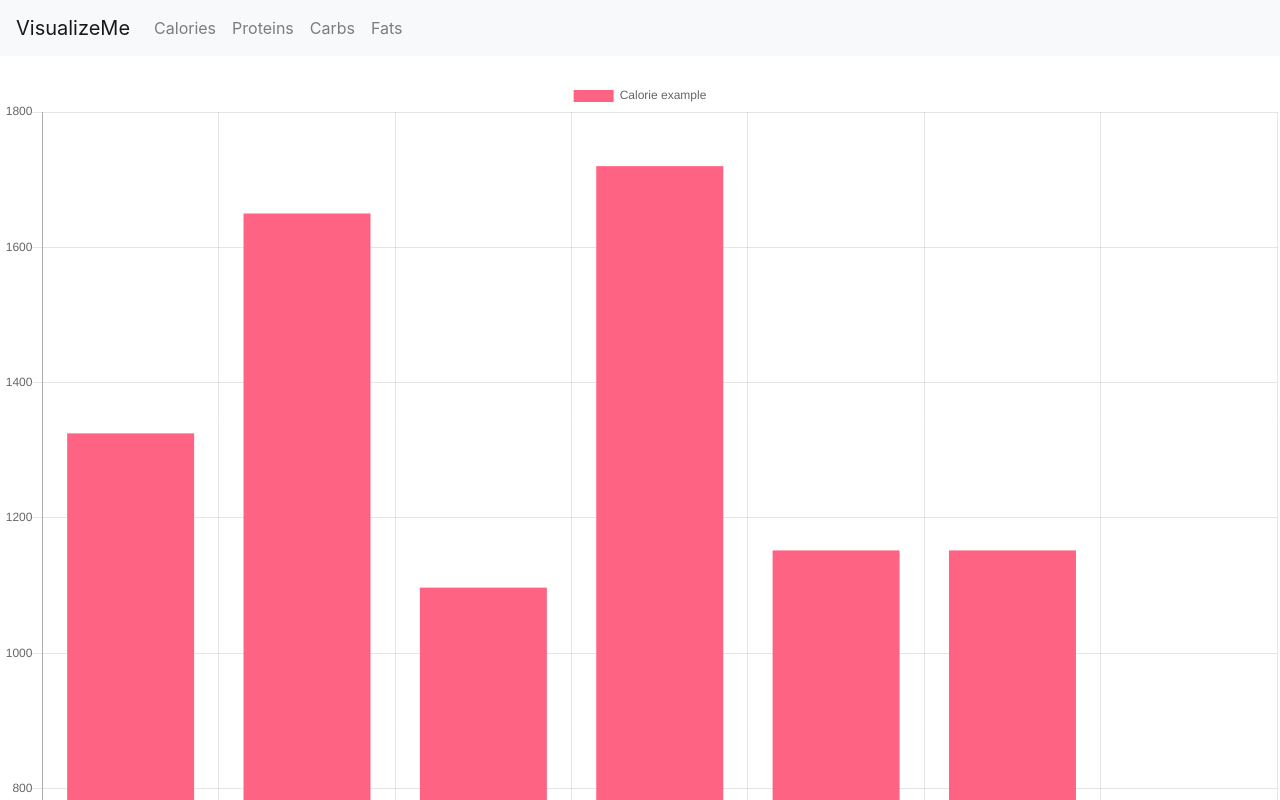
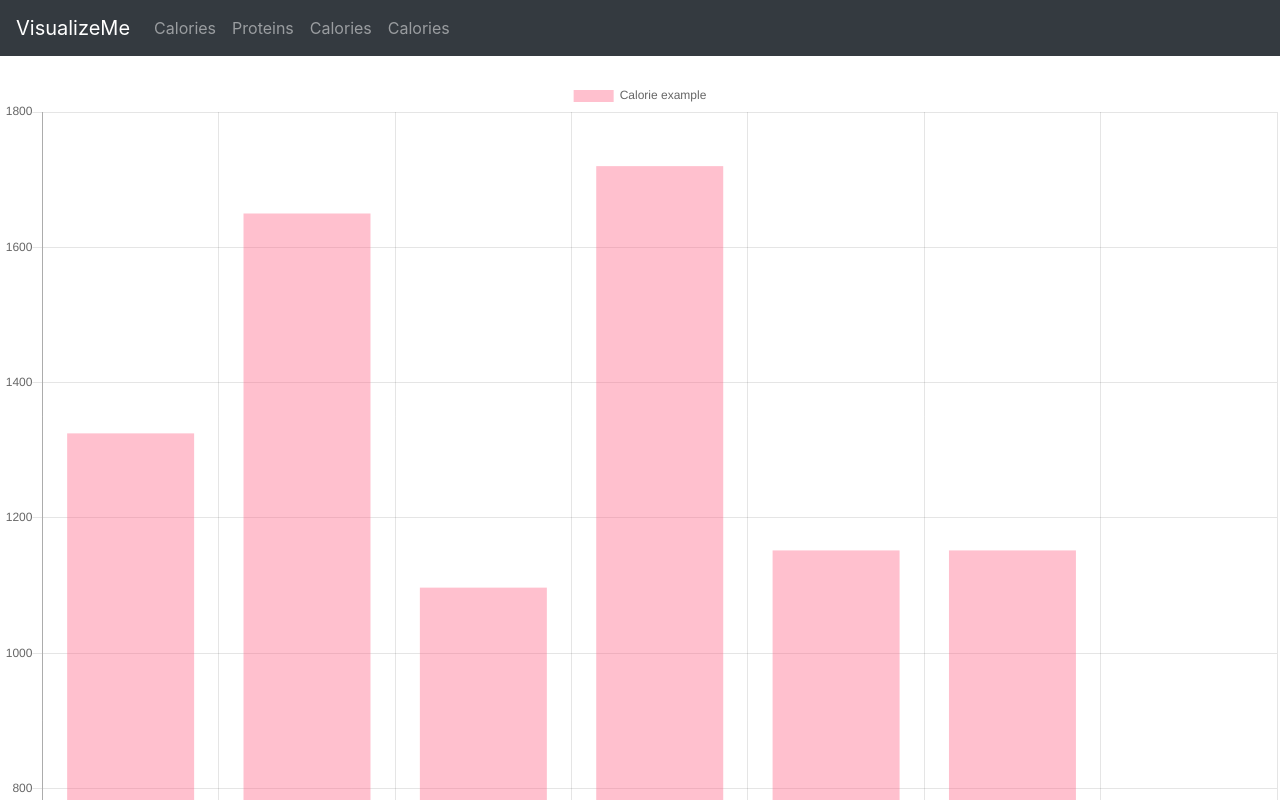
Before and after one commit to seppar93/visualizeMe, a website: page index.html in a window 1280 px wide. Shown: the top 800 px of the page. Drawn offline with nearby package versions, Linux system fonts and the light colour scheme.

Commit message:
updated charts, stacked chart added. homepage updated. images for homepage added to CSS file

```diff
--- a/getData.js
+++ b/getData.js
@@ -115,16 +115,16 @@ console.log(sum(getData(profileData,getCalories)));
 
 ////////////////////////////////////////////////////////////////////////////////
 
-var ctx = document.getElementById("calories"); // whatever name we are going to give the calories div
+var ctx = document.getElementById("calories");
 var caloriesChart = new Chart(ctx, {
-type: 'bar',  //NOTE: ideally we can make this tied to a dropdown menu on the HTML to change chart type
+type: 'bar',
 data: {
-  labels : getData(profileData,getDate),  //the variable pulled from the JSON loop
+  labels : getData(profileData,getDate),
   datasets: [ {
     label: "Calorie example",
-    backgroundColor: 'rgb(255, 99, 132)',
-    borderColor: 'rgb(255, 99, 132)',
-    data: getData(profileData,getCalories),     //the other variable pulled from the JSON loop
+    backgroundColor: 'rgba(255,99,132,0.4)',
+    borderColor: 'rgba(255,99,132,1)',
+    data: getData(profileData,getCalories),
 }]
 },
 options: {
@@ -141,48 +141,74 @@ scales: {
 
 var ctx = document.getElementById("pie");
 var myChart = new Chart(ctx, {
-//type of chart
 type: 'pie',
 data: {
     labels: ["Proteins", "Carbs", "Fats"],
     datasets: [{
         label: 'Weekly Intake',
-        //values for chart to display
         data: [sum(getData(profileData,getProtein)), sum(getData(profileData,getCarbs)), sum(getData(profileData,getFats))],
-        //colours used for graphing labels above
         backgroundColor: [
-            'rgba(153,255,51,0.4)',
-            'rgba(255,153,0,0.4)',
-            'rgba(260,200,60,0.4)',
-            'rgba(63, 63, 191,0.4)',
+            'rgba(153,255,51,0.3)',
+            'rgba(255,153,0,0.3)',
+            'rgba(260,200,60,0.3)'
         ],
-        //border colors used for the labels above
         borderColor: [
             'rgba(153,255,51,1)',
-            'rgba(255,153,0, 1)',
-            'rgba(260,200,60, 1)',
-            'rgba(63, 63, 191,1)',
+            'rgba(255,153,0,1)',
+            'rgba(260,200,60,1)'
         ],
         borderWidth: 1
     }]
 },
 options: {
-    //if we wanted to add graph lines, we would do so in here.
+
 }
 });
 
-
-
-var ctx = document.getElementById("time"); // <-- div for area hold weight line graph goes in here
+var ctx = document.getElementById("time");
 var caloriesChart = new Chart(ctx, {
-    type: 'line', //type of chart
+    type: 'line',
     data: {
-      labels : getData(profileData,getDate),  //variable for dates
+      labels : getData(profileData,getDate),
       datasets: [ {
-        label: "calories",//name of chart
-        backgroundColor: 'rgba(rgb(0,250,154,0.4)',
-        borderColor: 'rgba(rgb(0,250,154,1)',
-        data: getData(profileData,getCalories) ,     //<--the weight variable pulled from the JSON loop
+        label: "calories",
+        backgroundColor: 'rgba(0,250,154,0.4)',
+        borderColor: 'rgba(0,250,154,1)',
+        data: getData(profileData,getCalories) ,
     }]
   },
 });
+
+var ctx = document.getElementById("macros");
+var caloriesChart = new Chart(ctx, {
+type: 'bar',
+data: {
+  labels : getData(profileData,getDate),
+  datasets: [  {
+       label: 'protein',
+       data: getData(profileData,getProtein),
+      backgroundColor: "rgba(240,152,38,0.4)",
+      borderColor: "rgba(240,152,38,1)"
+     },{
+       label: 'carbs',
+      data: getData(profileData,getCarbs),
+       backgroundColor: "rgba(51,38,240,0.4)",
+       borderColor: "rgba(51,51,240,1)",
+     }, {
+       label: 'fat',
+       data: getData(profileData,getFats),
+       backgroundColor: "rgba(38,227,240,0.4)",
+       borderColor: "rgba(38,227,240,1)",
+}]
+},
+options: {
+  scales: {
+    yAxes: [{
+      stacked: true
+    }],
+    xAxes: [{
+      stacked: true
+    }]
+  }
+}
+});
--- a/home.html
+++ b/home.html
@@ -3,7 +3,10 @@
  <head>
    <meta charset="utf-8">
    <title>VisualizeMe</title>
+
    <link rel="stylesheet" href="https://maxcdn.bootstrapcdn.com/bootstrap/4.0.0/css/bootstrap.min.css" integrity="sha384-Gn5384xqQ1aoWXA+058RXPxPg6fy4IWvTNh0E263XmFcJlSAwiGgFAW/dAiS6JXm" crossorigin="anonymous">
+
+   <link rel="stylesheet" type="text/css" href="./CSS/style.css"/>
 
    <script
    src="https://code.jquery.com/jquery-3.3.1.js"
@@ -47,18 +50,14 @@
     </div>
 
 <br>
-<br>
 
 <div class="container">
-<hr class="featurette-divider">
+
 <br>
-<div class="row featurette" id="calories">
-  <div class="col-md-7">
-    <h2 class="featurette-heading" >Calories</h2> <span class="text-muted">more text.</span>
+<div class="row featurette text-center" id="aboutUs">
+  <div class="col-md-12">
+    <h2 class="featurette-heading"><strong>What is VisualizeMe?</strong></h2> <span class="text-muted">more text.</span>
     <p class="lead">Donec ullamcorper nulla non metus auctor fringilla. Vestibulum id ligula porta felis euismod semper. Praesent commodo cursus magna, vel scelerisque nisl consectetur. Fusce dapibus, tellus ac cursus commodo.</p>
-  </div>
-  <div class="col-md-5">
-      <img class="featurette-image img-fluid mx-auto" src="" alt="Generic placeholder image">
   </div>
 </div>
 <br>
@@ -66,7 +65,7 @@
 <br>
 <div class="row featurette" id="protien">
     <div class="col-md-5 pull-md-7">
-        <img class="featurette-image img-fluid mx-auto" src="" alt="Generic placeholder image">
+        <img class="featurette-image img-fluid mx-auto" src="./CSS/pie.PNG" alt="Generic placeholder image">
       </div>
   <div class="col-md-7 push-md-5">
     <h2 class="featurette-heading" >Protein</h2> <span class="text-muted">more text.</span>
@@ -83,7 +82,7 @@
     <p class="lead">Donec ullamcorper nulla non metus auctor fringilla. Vestibulum id ligula porta felis euismod semper. Praesent commodo cursus magna, vel scelerisque nisl consectetur. Fusce dapibus, tellus ac cursus commodo.</p>
   </div>
   <div class="col-md-5">
-    <img class="featurette-image img-fluid mx-auto" src="" alt="Generic placeholder image">
+    <img class="featurette-image img-fluid mx-auto" src="./CSS/line.PNG" alt="Generic placeholder image">
   </div>
 </div>
 <br>
@@ -107,7 +106,7 @@
     <p class="lead">Donec ullamcorper nulla non metus auctor fringilla. Vestibulum id ligula porta felis euismod semper. Praesent commodo cursus magna, vel scelerisque nisl consectetur. Fusce dapibus, tellus ac cursus commodo.</p>
   </div>
   <div class="col-md-5">
-      <img class="featurette-image img-fluid mx-auto" src="" alt="Generic placeholder image">
+      <img class="featurette-image img-fluid mx-auto" src="./CSS/stacked.PNG" alt="Generic placeholder image">
   </div>
 </div>
 <br>
--- a/index.html
+++ b/index.html
@@ -5,10 +5,18 @@
    <title>VisualizeMe</title>
    <link rel="stylesheet" href="https://maxcdn.bootstrapcdn.com/bootstrap/4.0.0/css/bootstrap.min.css" integrity="sha384-Gn5384xqQ1aoWXA+058RXPxPg6fy4IWvTNh0E263XmFcJlSAwiGgFAW/dAiS6JXm" crossorigin="anonymous">
 
+
+ </head>
+
+ <body><script
+  src="https://code.jquery.com/jquery-3.3.1.js"
+  integrity="sha256-2Kok7MbOyxpgUVvAk/HJ2jigOSYS2auK4Pfzbm7uH60="
+  crossorigin="anonymous"></script>
+
 </head>
 
 <body>
-   <nav class="navbar navbar-expand-lg navbar-light bg-light ">
+  <nav class="navbar navbar-expand-lg navbar-dark bg-dark text-white sticky-top ">
     <a class="navbar-brand" href="#">VisualizeMe</a>
 
     <button class="navbar-toggler" type="button" data-toggle="collapse" data-target="#navbarNav" aria-controls="navbarNav" aria-expanded="false" aria-label="Toggle navigation">
@@ -17,17 +25,15 @@
     <div class="collapse navbar-collapse" id="navbarNav">
       <ul class="navbar-nav">
         <li class="nav-item">
-           <a class="nav-link" href="#">Calories<span class="sr-only">(current)</span></a>
+          <a class="nav-link" href="#calories">Calories</a>
         </li>
         <li class="nav-item">
-           <a class="nav-link" href="#">Proteins</a>
-         </li>
+          <a class="nav-link" href="#pie">Proteins</a>
           <li class="nav-item">
-           <a class="nav-link" href="#">Carbs</a>
-         </li>
-         <li class="nav-item">
-           <a class="nav-link"href="#">Fats</a>
-         </li>
+            <a class="nav-link" href="#time">Calories</a>
+          </li><li class="nav-item">
+            <a class="nav-link" href="#macros">Calories</a>
+
       </ul>
     </div>
 
@@ -39,9 +45,11 @@
 
   <br>
   <!-- <canvas id="myChart" width="300" height="300"></canvas> -->
+
+
+
   <section>
     <canvas id="calories" width="300" height="300"></canvas>
-
   </section>
 
   <section>
@@ -50,6 +58,10 @@
 
   <section>
     <canvas id="time" width="300" height="300"></canvas>
+  </section>
+
+  <section>
+    <canvas id="macros" width="300" height="300"></canvas>
   </section>
 
 
@@ -67,4 +79,36 @@
 
 
  </body>
+ <script>
+
+
+$('a[href*="#"]')
+  .not('[href="#"]')
+  .not('[href="#0"]')
+  .click(function(event) {
+    if (
+      location.pathname.replace(/^\//, '') == this.pathname.replace(/^\//, '')
+      &&
+      location.hostname == this.hostname
+    ) {
+      var target = $(this.hash);
+      target = target.length ? target : $('[name=' + this.hash.slice(1) + ']');
+      if (target.length) {
+        event.preventDefault();
+        $('html, body').animate({
+          scrollTop: target.offset().top
+        }, 1000, function() {
+          var $target = $(target);
+          $target.focus();
+          if ($target.is(":focus")) {
+            return false;
+          } else {
+            $target.attr('tabindex','-1');
+            $target.focus();
+          };
+        });
+      }
+    }
+  });
+ </script>
 </html>
```
Also changed, not shown: CSS/bar.PNG (added), CSS/line.PNG (added), CSS/pie.PNG (added), CSS/stacked.PNG (added). Lines whose indentation alone changed are shown as unchanged.
